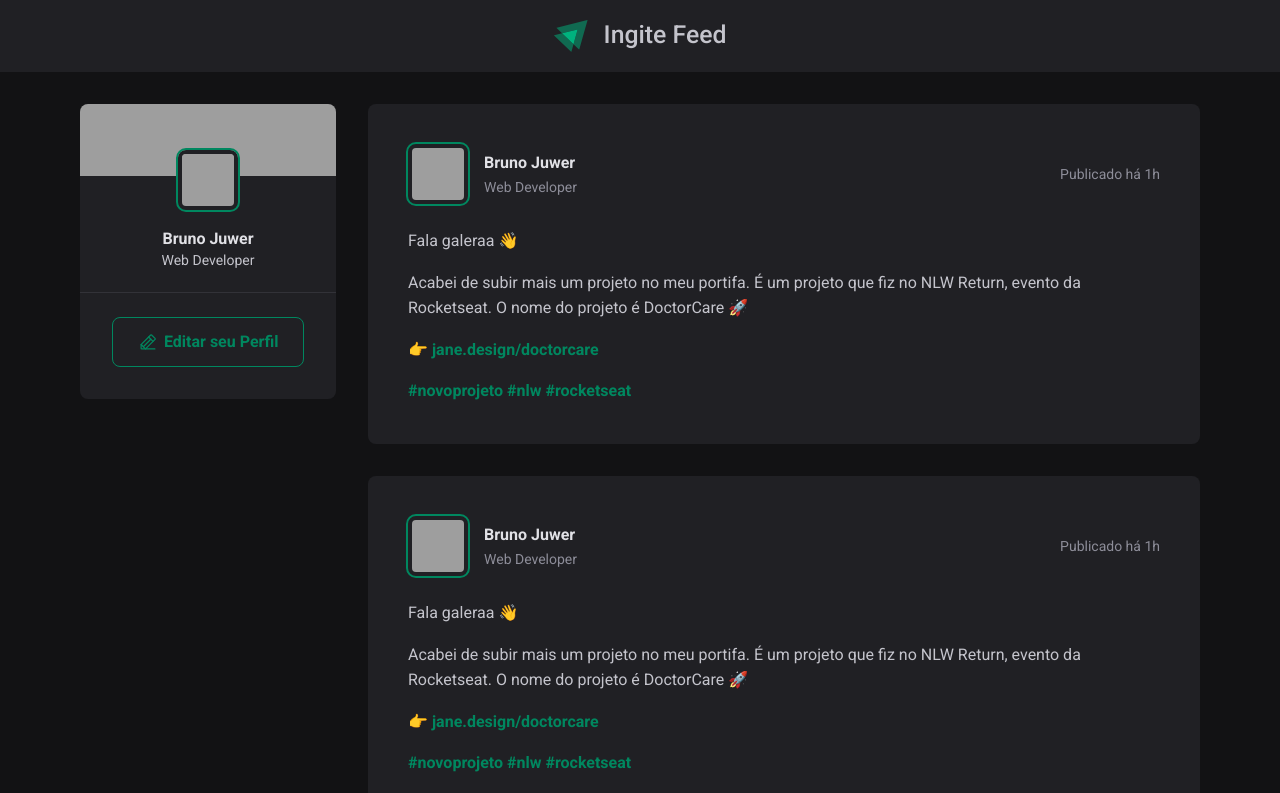
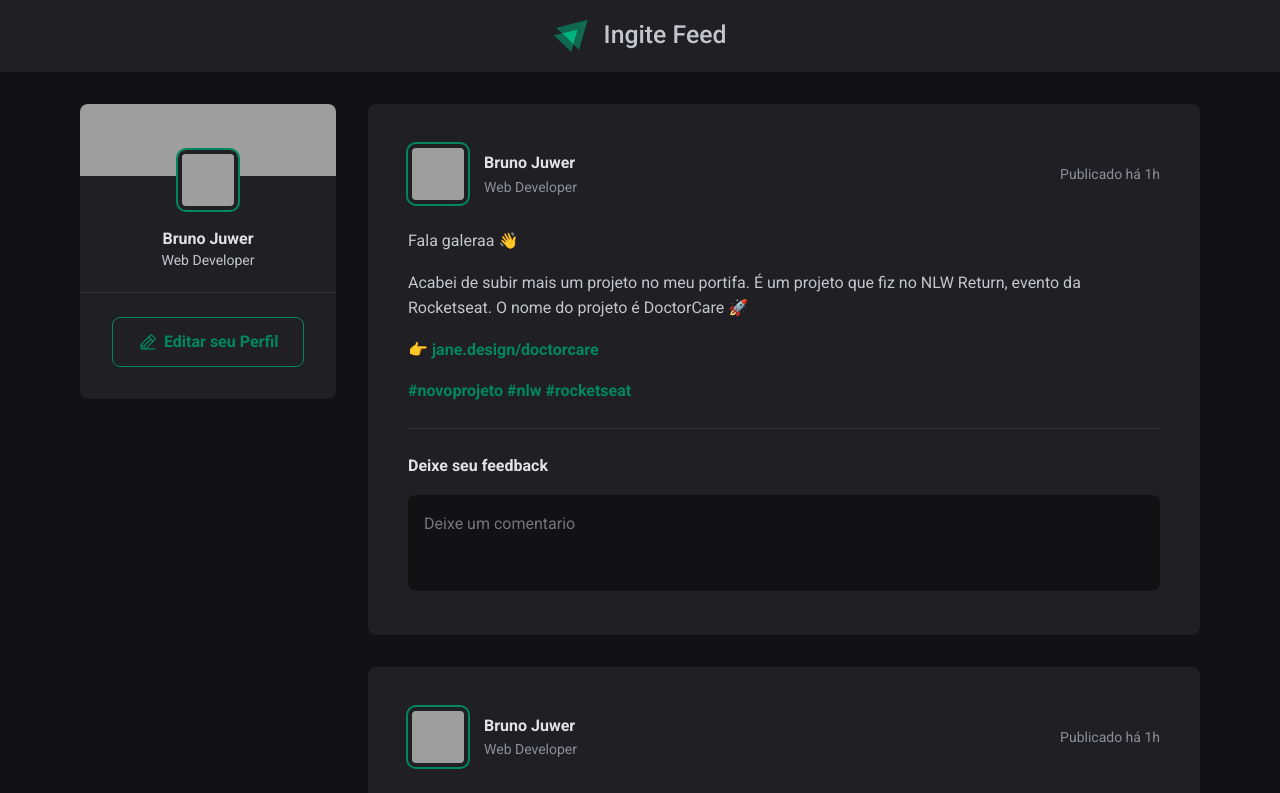
Before and after one commit to brunojuwer/project-react, a React (Vite) app: page / in a window 1280 px wide. Shown: the top 793 px of the page. Built offline with nearby package versions, Linux system fonts and the light colour scheme; grey boxes are pictures that could not be loaded.

Commit message:
Add comment feature

```diff
--- a/src/components/Post.jsx
+++ b/src/components/Post.jsx
@@ -25,6 +25,18 @@
           <a href="" target="_blank">#rocketseat</a>
         </p>
       </div>
+
+      <form className={styles.commentForm}>
+        <strong>Deixe seu feedback</strong>
+
+        <textarea
+          placeholder='Deixe um comentario'
+        />
+
+        <footer>
+          <button type="submit">Publicar</button>
+        </footer>
+      </form>
     </article>
   )
 }
--- a/src/components/Post.module.css
+++ b/src/components/Post.module.css
@@ -65,3 +65,57 @@
   color: var(--gray-400);
   line-height: 1.6;
 }
+
+.commentForm {
+  width: 100%;
+  margin-top: 1.5rem;
+  padding-top: 1.5rem;
+  border-top: 1.5rem;
+  border-top: 1px solid var(--gray-600);
+}
+
+.commentForm > strong {
+  line-height: 1.6;
+  color: var(--gray-100);
+}
+
+.commentForm textarea {
+  width: 100%;
+  background: var(--gray-900);
+  border: 0;
+  resize: none;
+  height: 6rem;
+  padding: 1rem;
+  border-radius: 8px;
+  color: var(--gray-100);
+  line-height: 1.6;
+  margin-top: 1rem;
+}
+
+.commentForm footer {
+  visibility: hidden;
+  max-height: 0;
+}
+
+.commentForm:focus-within footer {
+  visibility: visible;
+  max-height: none;
+}
+
+.commentForm button[type=submit] {
+  padding: 1rem 1.5rem;
+  margin-top: 1rem;
+  border-radius: 8px;
+  border: 0;
+  background: var(--green-500);
+  color: var(--white);
+  font-weight: bold;
+  cursor: pointer;
+
+  transition: background-color 0.2s;
+}
+
+.commentForm button[type=submit]:hover {
+  background-color: var(--green-300);
+
+}
--- a/src/global.css
+++ b/src/global.css
@@ -11,6 +11,11 @@
 
   --green-300: #00b37e;
   --green-500: #00875f;
+}
+
+:focus {
+  outline: transparent;
+  box-shadow: 0 0 0 2px var(--green-500);
 }
 
 * {
```
